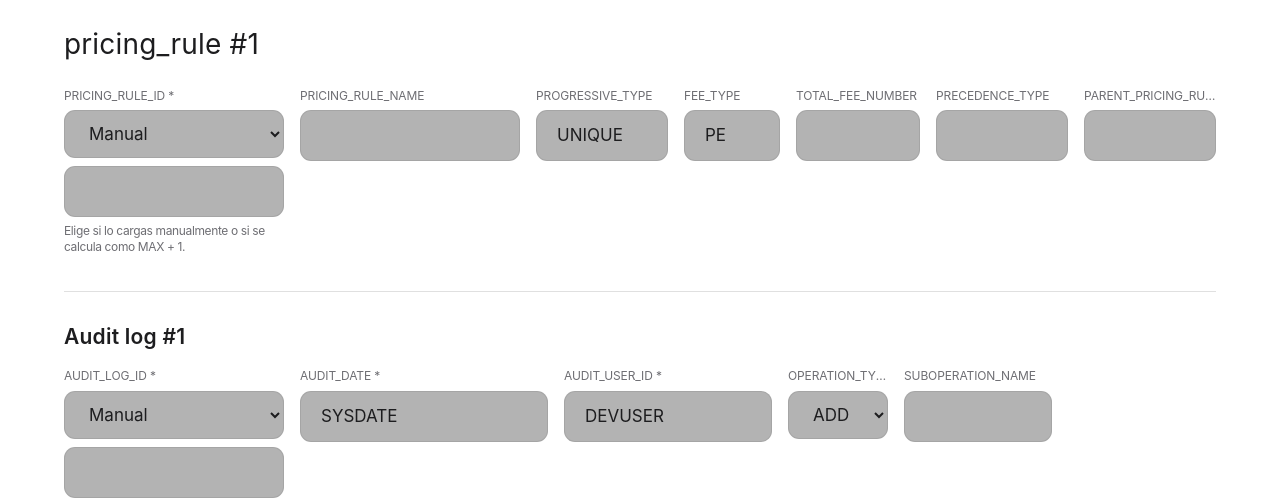
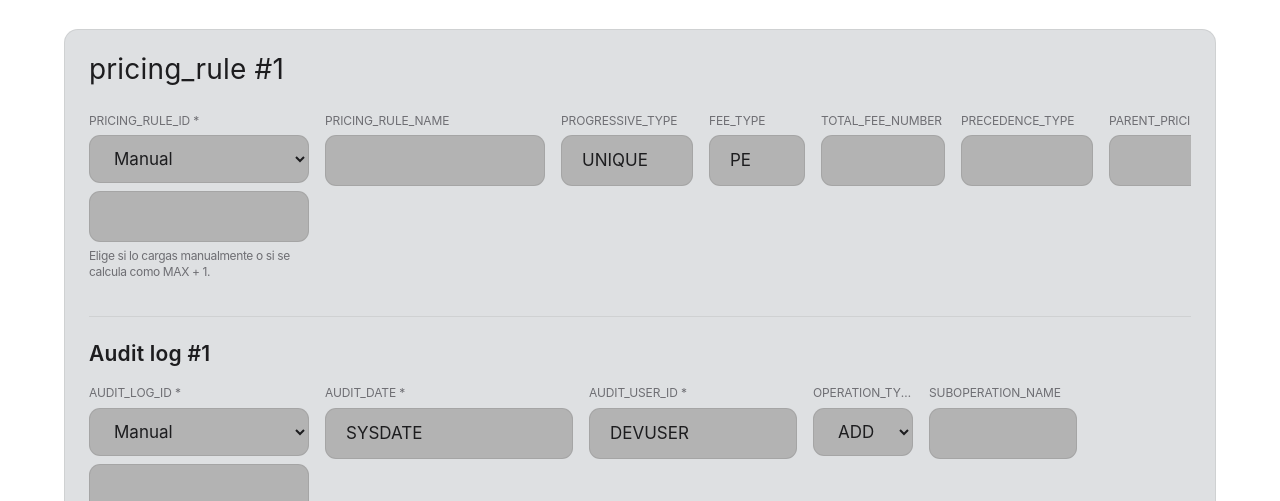
Before and after one commit to gonzagiacoBaufest/sql-generator-backoffice, a plain HTML site: page index.html in a window 1280 px wide. Shown: the part 289-790 px from the top of the page. Drawn offline with Linux system fonts and the light colour scheme.

Commit message:
Se cambia estilo de contenedor de campos

```diff
--- a/styles.css
+++ b/styles.css
@@ -399,13 +399,15 @@ textarea {
 .detail-entry {
   display: grid;
   gap: 24px;
-  padding: 32px 0 0;
-  border-top: 1px solid var(--line);
+  padding: 24px;
+  border: 1px solid rgba(29, 29, 31, 0.08);
+  border-radius: 14px;
+  background: #dee0e2;
 }
 
 .detail-entry:first-child {
-  padding-top: 0;
-  border-top: 0;
+  padding-top: 24px;
+  border-top: 1px solid rgba(29, 29, 31, 0.08);
 }
 
 .detail-entry-title {
@@ -420,6 +422,8 @@ textarea {
 
 .detail-entry .subpanel {
   margin-top: 0;
+  padding-top: 24px;
+  border-top-color: rgba(29, 29, 31, 0.08);
 }
 
 .actions,
```
